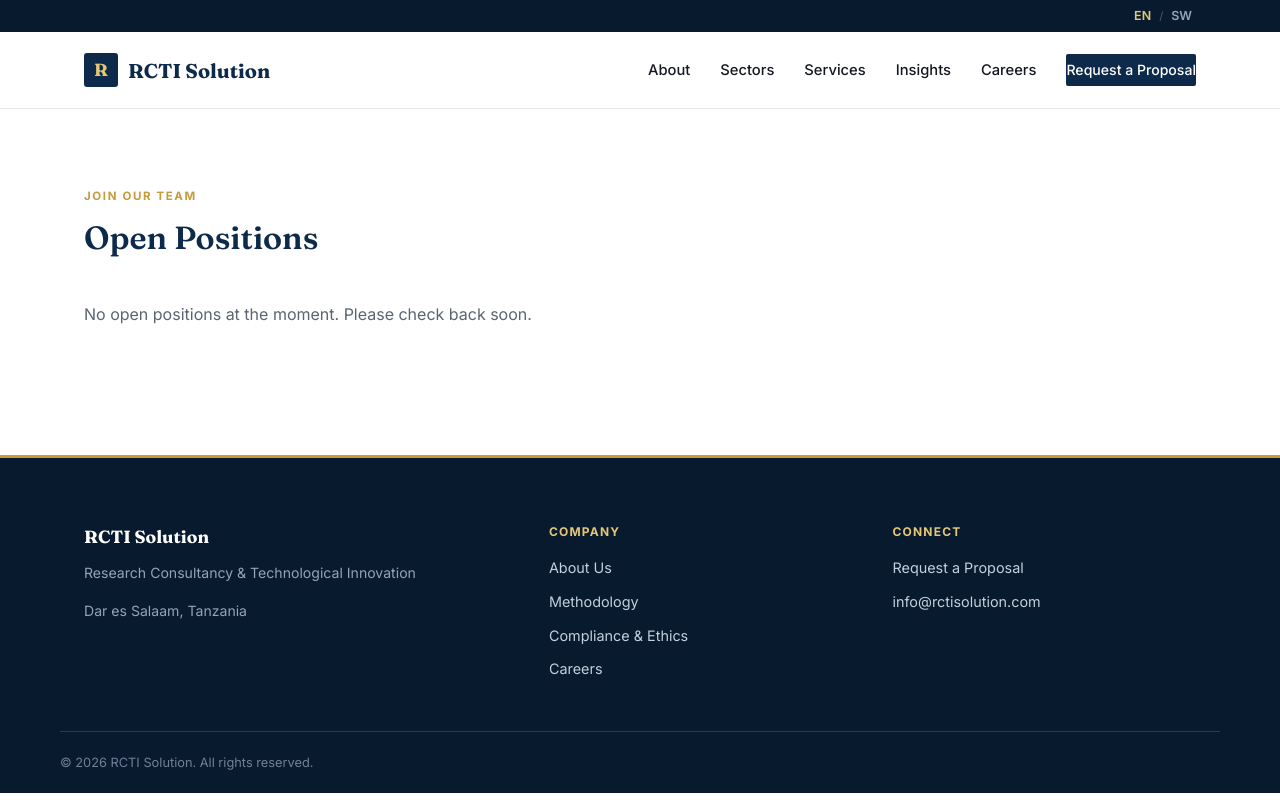
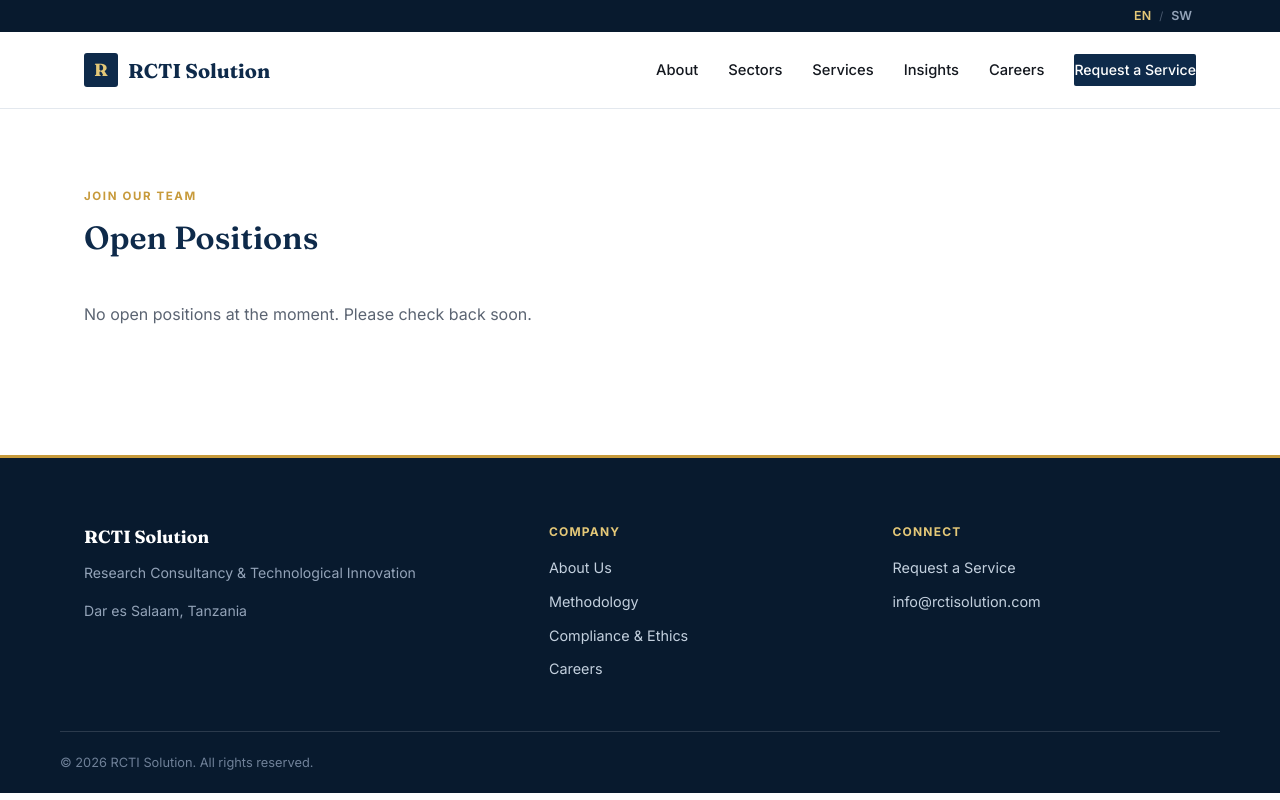
Before and after one commit to elihudi19/Filemon-research-company, a Django app: page /ajira/ in a window 1280 px wide. Run offline with Django 5.2, Linux system fonts and the light colour scheme; data that the repository does not hold is empty.

Commit message:
Change 'Request a Proposal' to 'Request a Service'

```diff
--- a/templates/base.html
+++ b/templates/base.html
@@ -34,7 +34,7 @@
       <a href="{% url 'services:list' %}">{% if LANG == 'en' %}Services{% else %}Huduma{% endif %}</a>
       <a href="{% url 'insights:publication_list' %}">{% if LANG == 'en' %}Insights{% else %}Maktaba{% endif %}</a>
       <a href="{% url 'careers:job_list' %}">{% if LANG == 'en' %}Careers{% else %}Ajira{% endif %}</a>
-      <a href="{% url 'proposals:contact' %}" class="btn-cta">{% if LANG == 'en' %}Request a Proposal{% else %}Omba Pendekezo{% endif %}</a>
+      <a href="{% url 'proposals:contact' %}" class="btn-cta">{% if LANG == 'en' %}Request a Service{% else %}Omba Huduma{% endif %}</a>
     </nav>
   </div>
 </header>
@@ -67,7 +67,7 @@
     </div>
     <div>
       <span class="footer-col-title">{% if LANG == 'en' %}Connect{% else %}Wasiliana{% endif %}</span>
-      <a href="{% url 'proposals:contact' %}">{% if LANG == 'en' %}Request a Proposal{% else %}Omba Pendekezo{% endif %}</a>
+      <a href="{% url 'proposals:contact' %}">{% if LANG == 'en' %}Request a Service{% else %}Omba Huduma{% endif %}</a>
       <a href="mailto:info@rctisolution.com">info@rctisolution.com</a>
     </div>
   </div>
```
